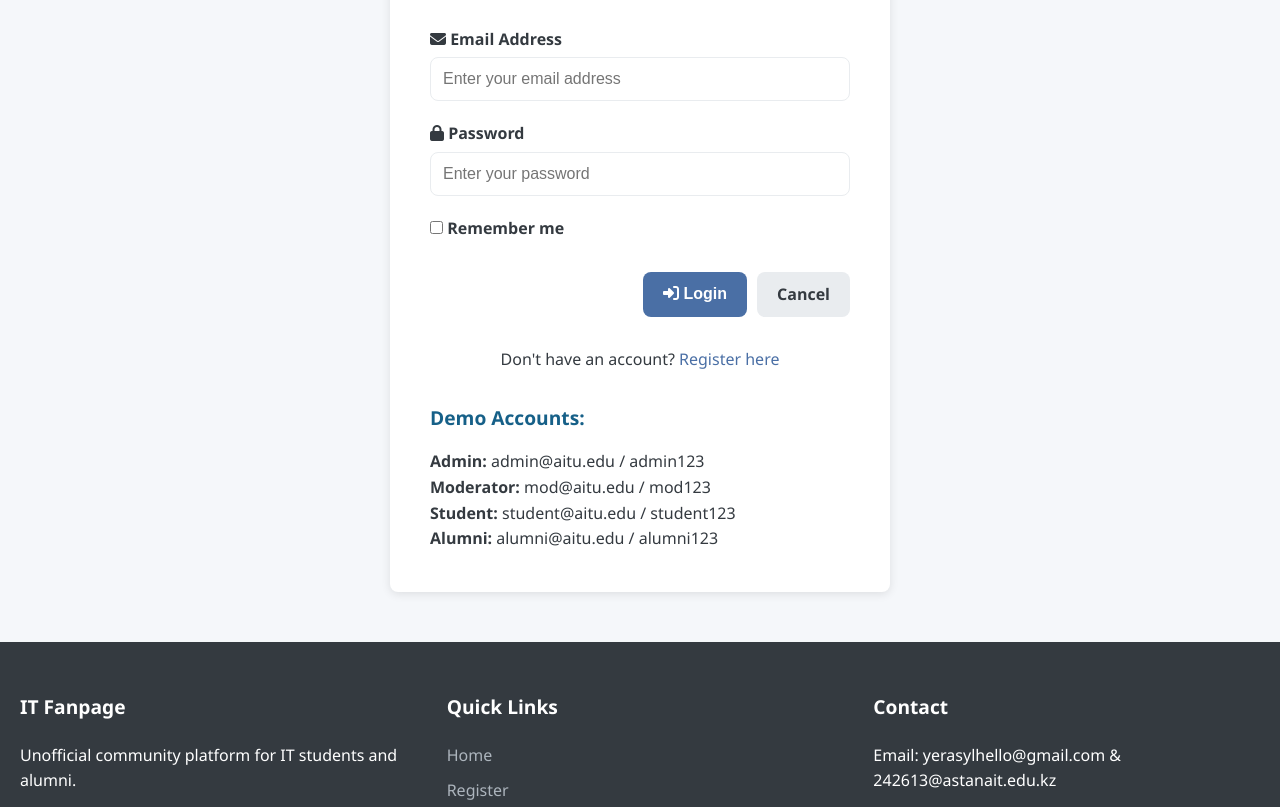
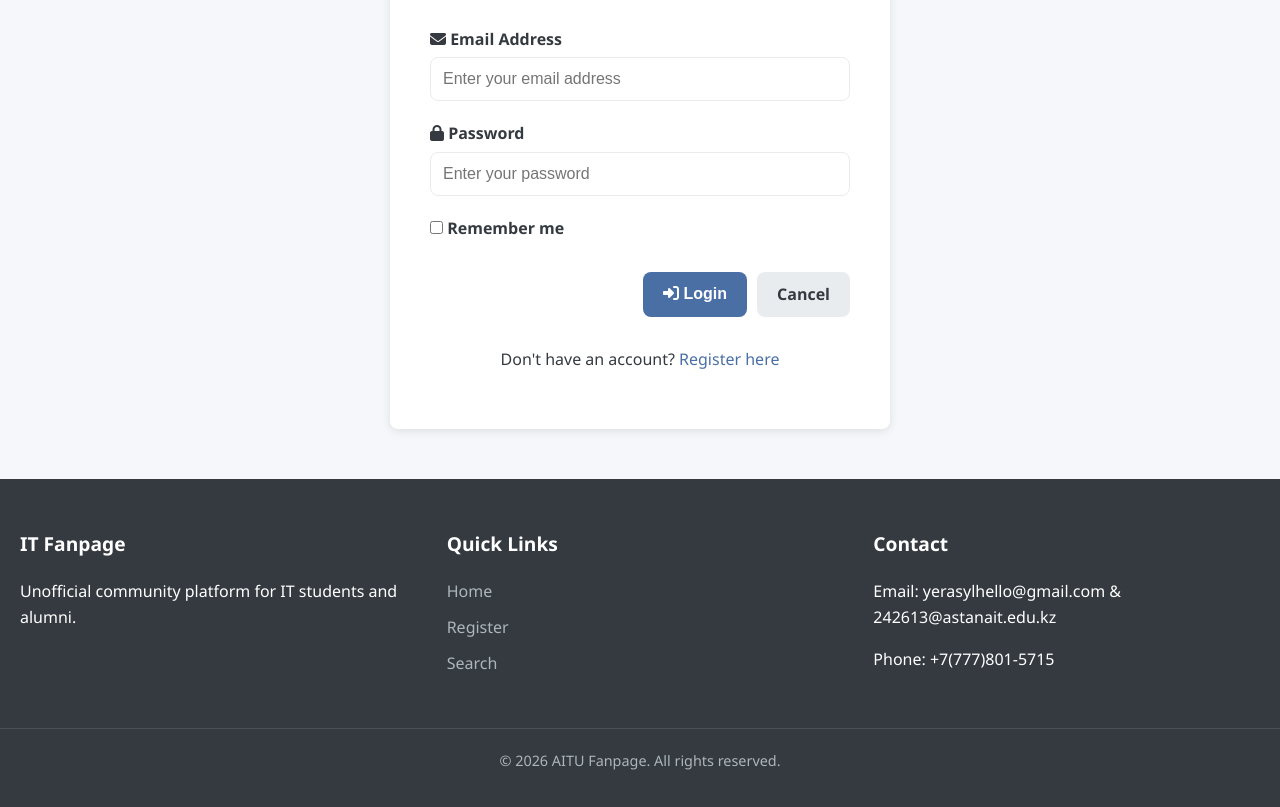
Before and after one commit to Yeras1kAITU/aitu_fanpage, a website: page frontend/login.html in a window 1280 px wide. Shown: the part 256-1063 px from the top of the page. Drawn offline with Linux system fonts and the light colour scheme.

Commit message:
deleted demo accounts from login page

```diff
--- a/frontend/login.html
+++ b/frontend/login.html
@@ -57,24 +57,6 @@
                 <p>Don't have an account? <a href="register.html">Register here</a></p>
             </div>
         </form>
-
-        <div class="mt-3">
-            <h4>Demo Accounts:</h4>
-            <div class="demo-accounts">
-                <div class="demo-account">
-                    <strong>Admin:</strong> admin@aitu.edu / admin123
-                </div>
-                <div class="demo-account">
-                    <strong>Moderator:</strong> mod@aitu.edu / mod123
-                </div>
-                <div class="demo-account">
-                    <strong>Student:</strong> student@aitu.edu / student123
-                </div>
-                <div class="demo-account">
-                    <strong>Alumni:</strong> alumni@aitu.edu / alumni123
-                </div>
-            </div>
-        </div>
     </div>
 </main>
 
```
